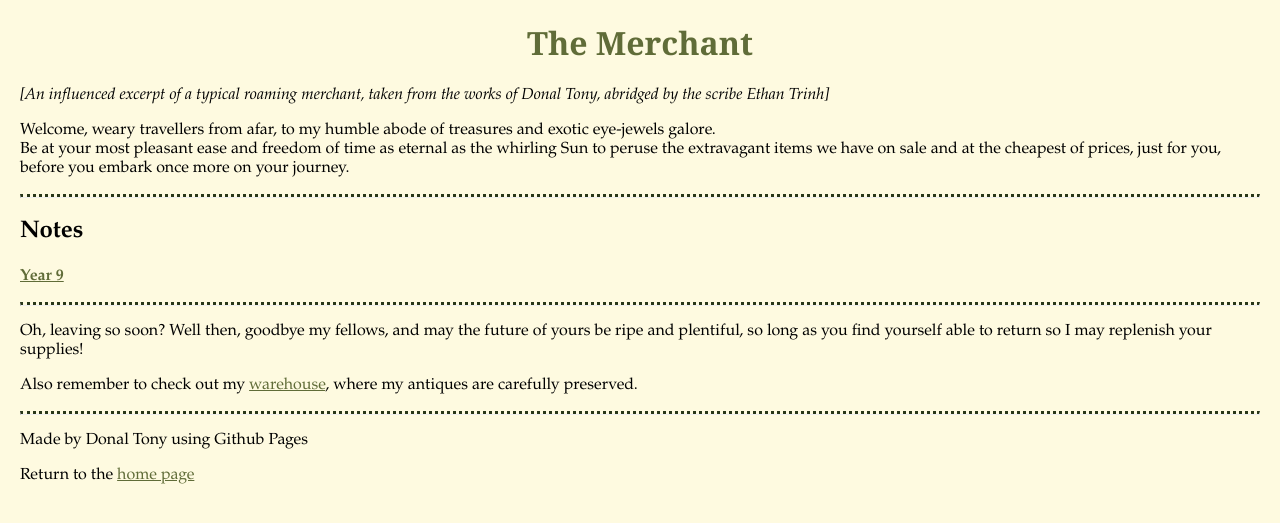
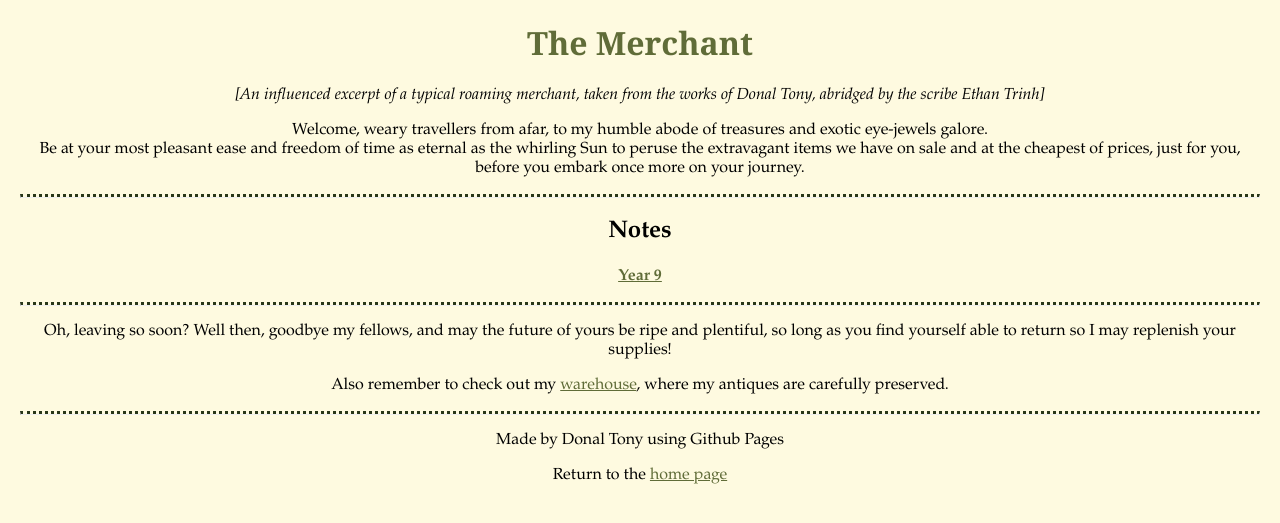
Before and after one commit to dvaraka/the-merchant, a Jekyll site: the page built from index.md, in a window 1280 px wide. Shown: the top 523 px of the page. Built offline with Jekyll 4.4.1, drawn with Linux system fonts in a browser that asks for light colours; our own code applies the rules of GitHub Pages for plain Markdown files.

Commit message:
Update main.css

```diff
--- a/assets/css/main.css
+++ b/assets/css/main.css
@@ -2,7 +2,7 @@ body {
     background-color: #FEFAE0;
     font-family: Garamond;
     margin: 20px;
-    text-align: center justify;
+    text-align: center;
 }
 
 .divider_one {
```
